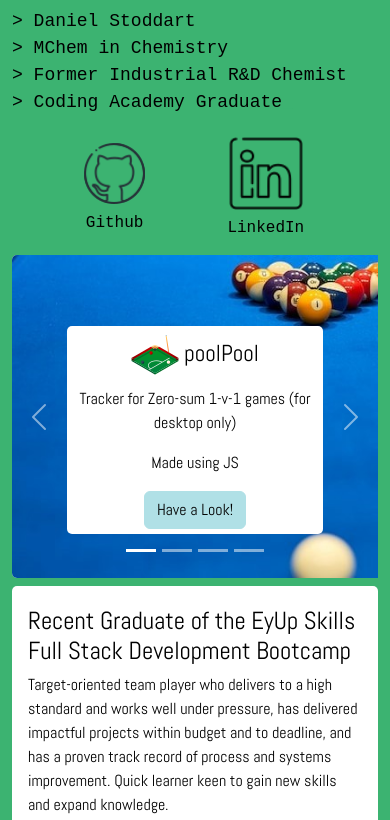
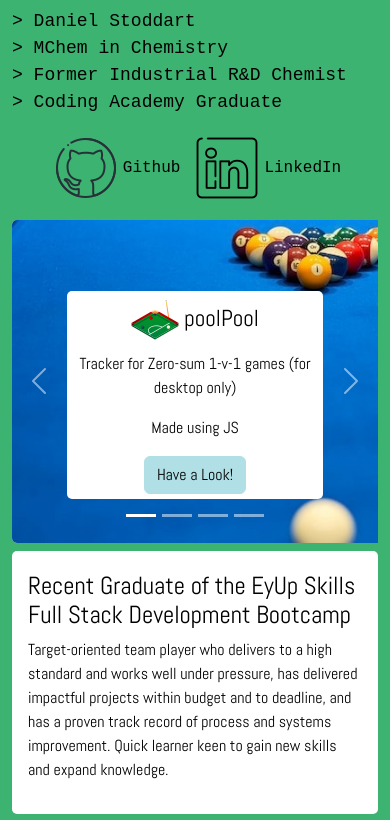
Before and after one commit to danmsto/portfolio, a React (Create React App) app: page / in a window 390 px wide. Shown: the top 820 px of the page. Built offline with nearby package versions, Linux system fonts and the light colour scheme; a web font is replaced by a local one.

Commit message:
links made to be rows

```diff
--- a/src/App.css
+++ b/src/App.css
@@ -112,7 +112,7 @@ body {
   color: black;
   display: flex;
   flex-direction: row;
-  flex-wrap: wrap;
+  flex-wrap: none;
   justify-content: center;
   align-items: center;
 }
@@ -120,7 +120,7 @@ body {
 .linkCont {
   display: flex;
   flex-direction: row;
-  flex-wrap: none;
+  flex-wrap: row;
   align-items: center;
   justify-content: center;
 }
@@ -168,6 +168,13 @@ body {
   color: black;
 }
 
+@media only screen and (max-width: 767px) {
+  .linkImg {
+    height: 30px;
+    width: 30px;
+  }
+}
+
 @media only screen and (max-width: 991px) {
 
   .carousel-image {
@@ -181,6 +188,7 @@ body {
   }
 }
 
+
 @media only screen and (max-width: 1199px) {
 
   .linkText {
```
